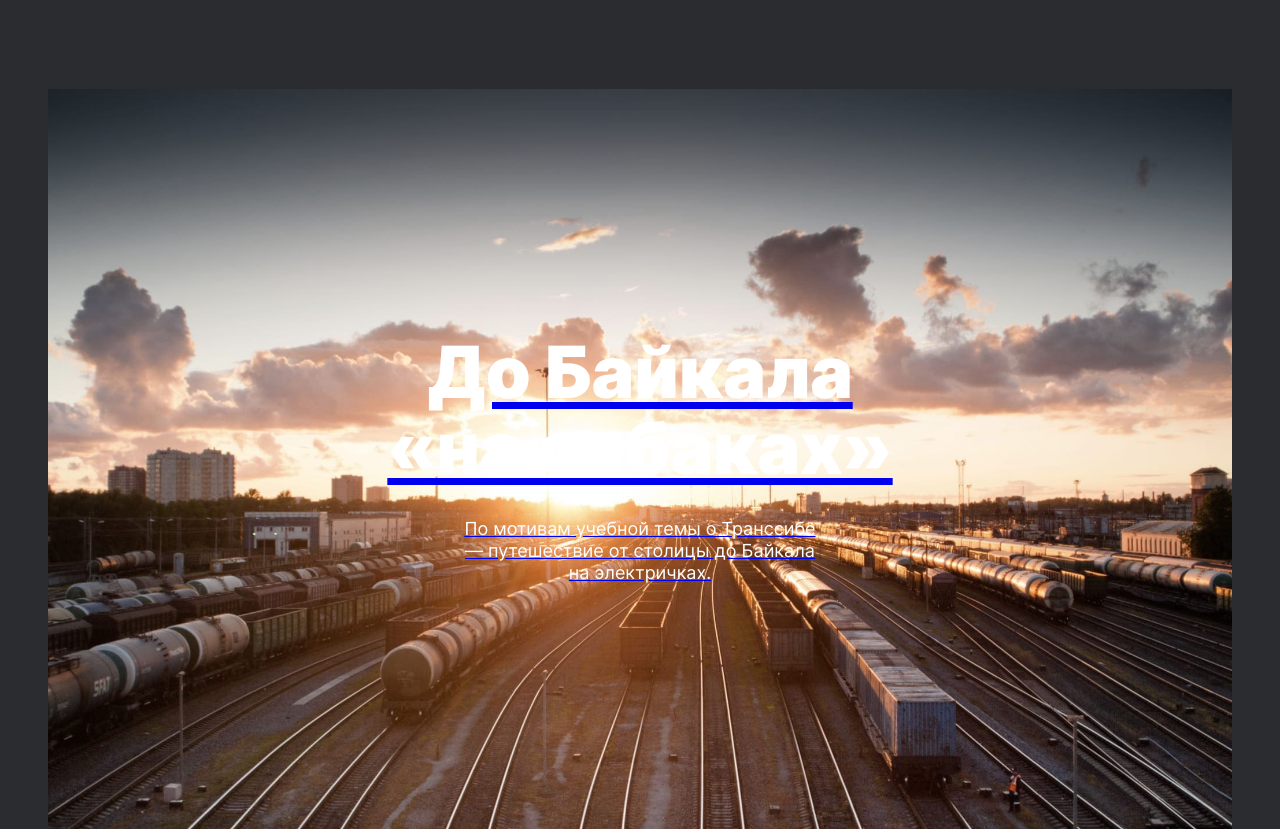
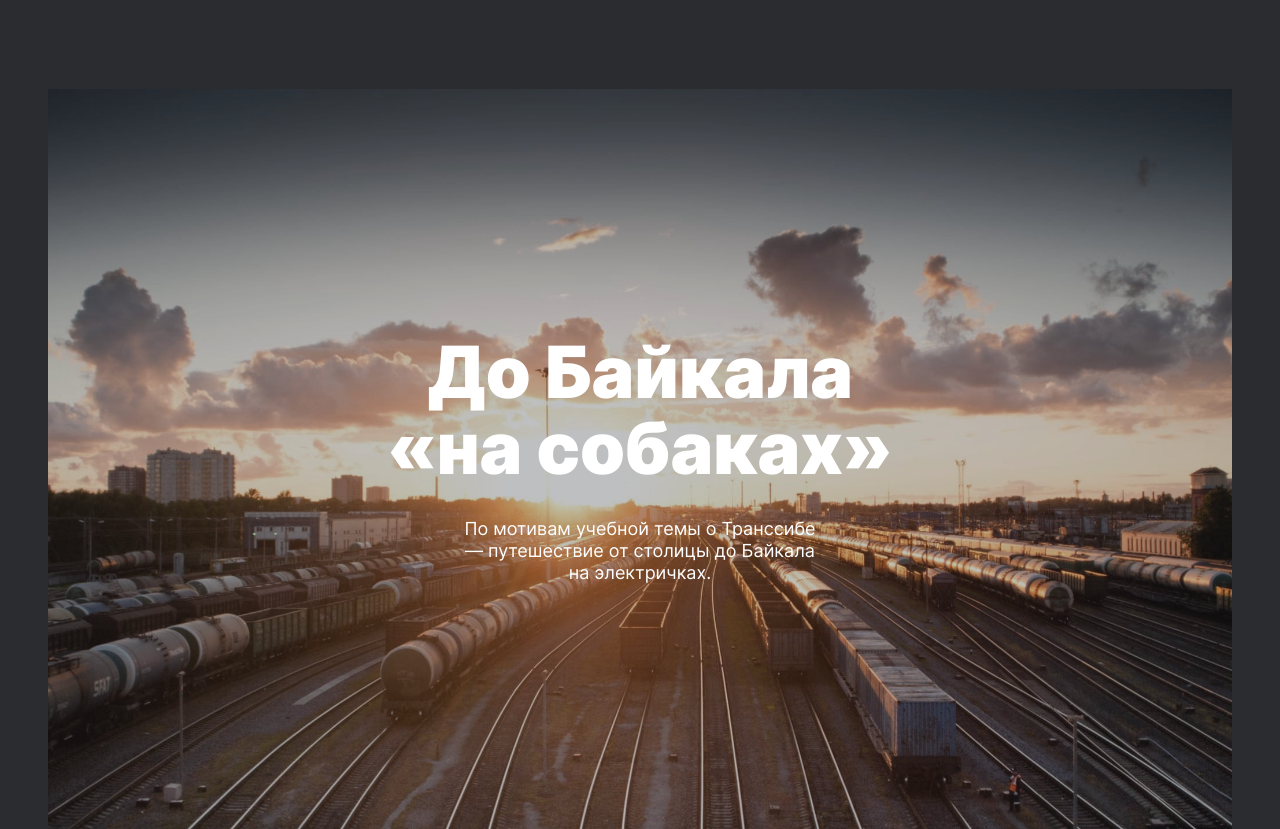
Before and after one commit to Gri25/russian-travel, a plain HTML site: page Index.html in a window 1280 px wide. Shown: the part 5927-6756 px from the top of the page. Drawn offline with Linux system fonts and the light colour scheme.

Commit message:
иправлены ошибки в 3 работе

```diff
--- a/blocks/cover/__link/cover__link.css
+++ b/blocks/cover/__link/cover__link.css
@@ -12,9 +12,11 @@
   margin: 0;
   padding: 33px 16px;
   flex-direction: column;
+  background-repeat: no-repeat;
+  text-decoration: none;
 }
 
-.cover::before {
+.cover__link::before {
   background: #2A2C2F;
   opacity: 0.3;
   content: '';
@@ -25,7 +27,7 @@
   bottom: 0;
 }
 
-.cover:hover::before {
+.cover__link:hover::before {
   opacity: 0.8;
 }
 
--- a/blocks/cover/cover.css
+++ b/blocks/cover/cover.css
@@ -1,2 +1,3 @@
 .cover {
+
 }
```
